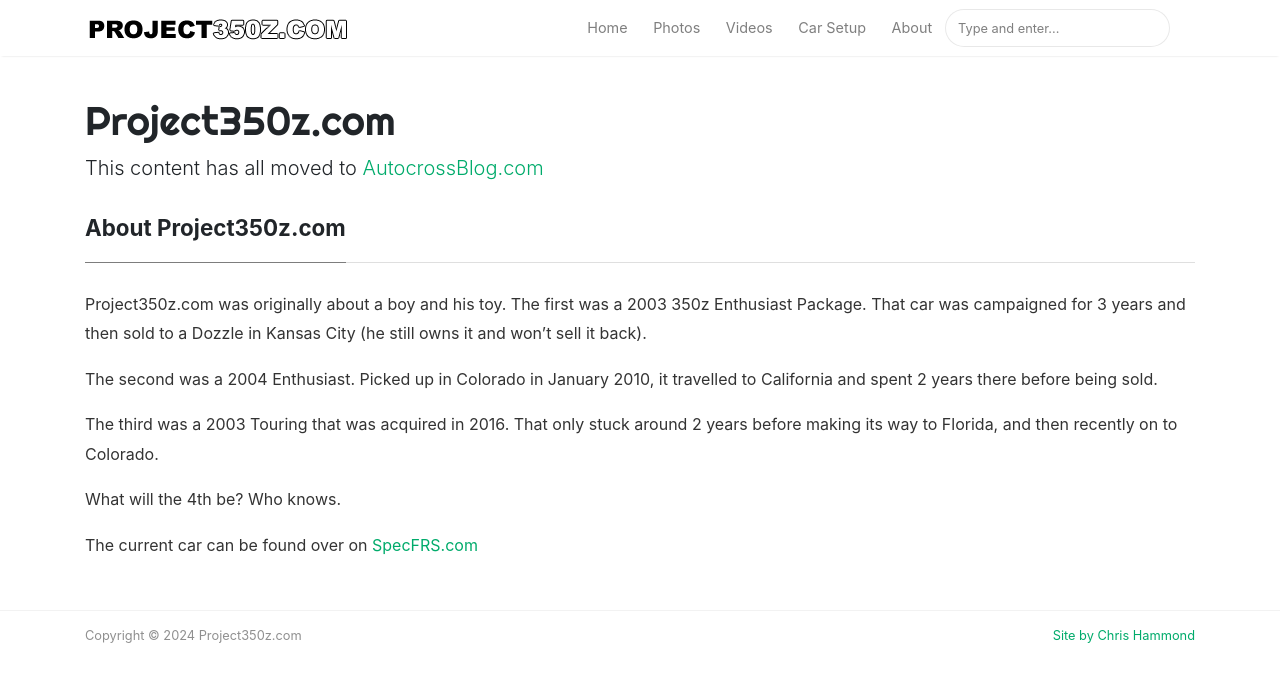
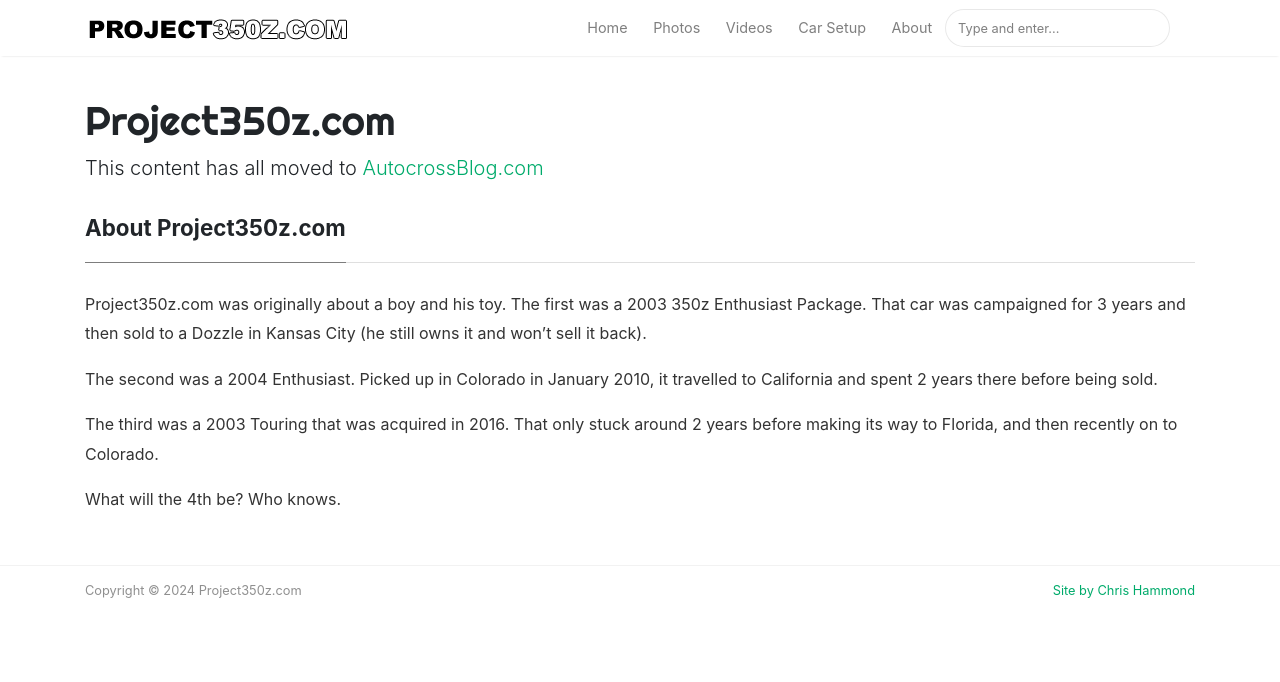
Before and after one commit to project350z/project350z.github.io, a Jekyll site: the page built from _pages/about.md, in a window 1280 px wide. Shown: the top 682 px of the page. Built offline with Jekyll 4.4.1, drawn with Linux system fonts in a browser that asks for light colours; nearby versions of some CDN libraries.

Commit message:
updates about page

```diff
--- a/_pages/about.md
+++ b/_pages/about.md
@@ -14,5 +14,3 @@
 The third was a 2003 Touring that was acquired in 2016. That only stuck around 2 years before making its way to Florida, and then recently on to Colorado.
 
 What will the 4th be? Who knows.
-
-The current car can be found over on [SpecFRS.com](https://www.specfrs.com/)
```
